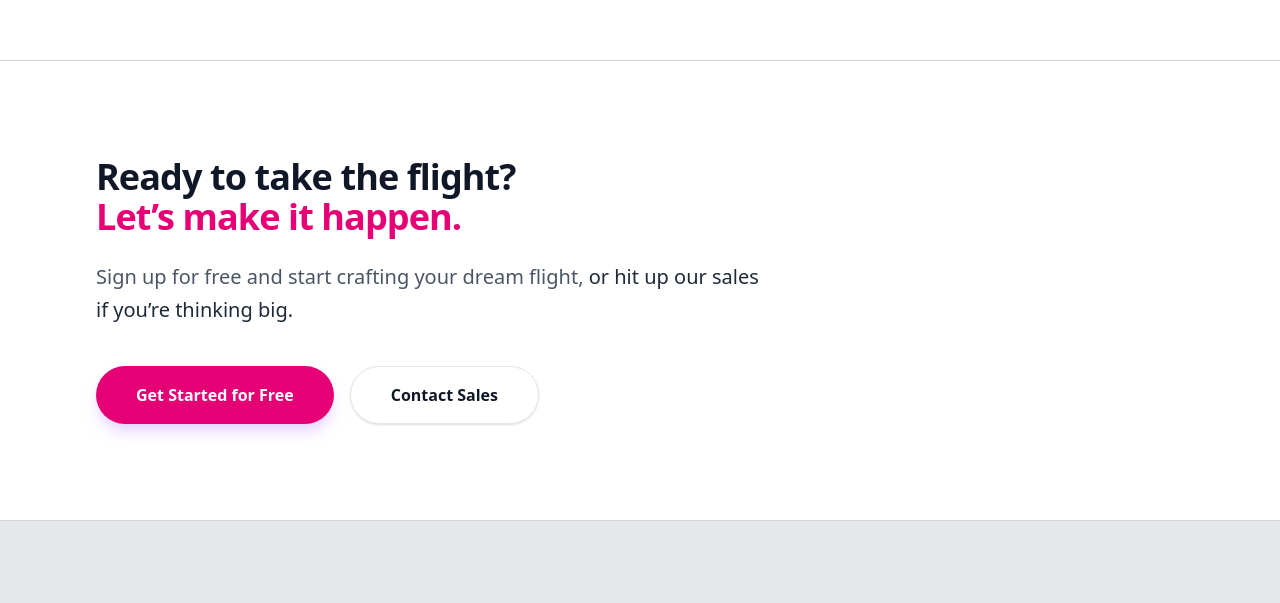
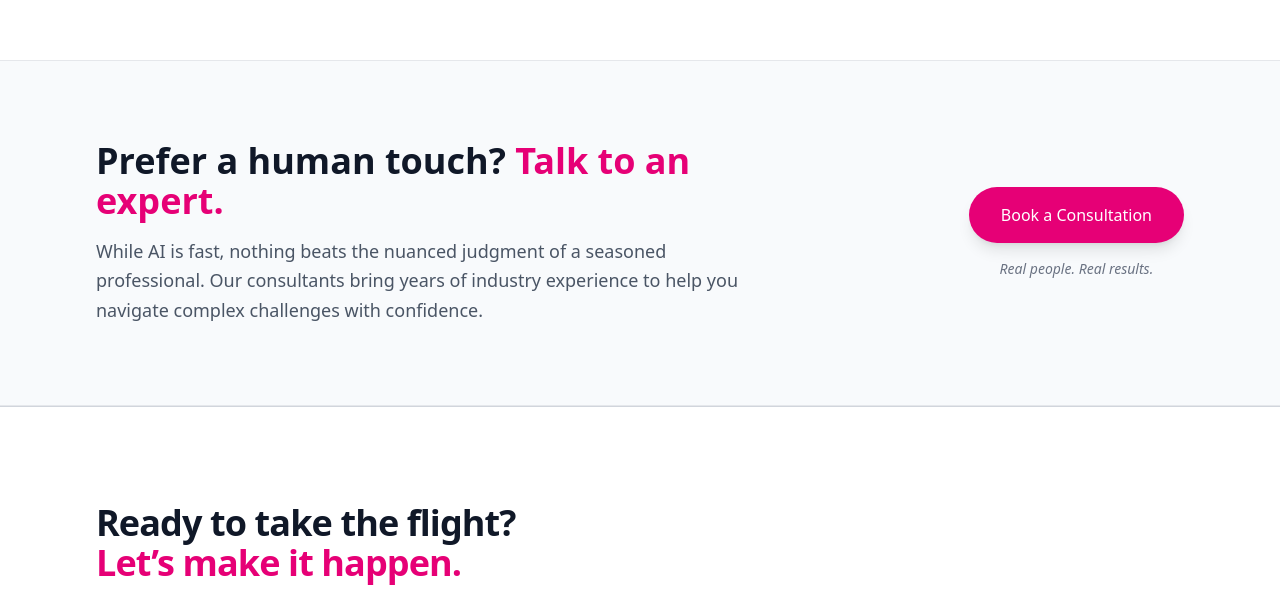
Before and after one commit to Yudeat/Liminal, a Next.js app: page / in a window 1280 px wide. Shown: the part 764-1367 px from the top of the page. Built offline with nearby package versions, Linux system fonts and the light colour scheme; what lightswind would draw is missing.

Commit message:
hired a person initialized

```diff
--- /dev/null
+++ b/app/HireaPerson.tsx
@@ -0,0 +1,31 @@
+export default function HireaPerson() {
+  return (
+    <section className="relative overflow-hidden bg-slate-50 border-y border-gray-200 px-6 py-20 md:px-12 lg:px-24">
+      <div className="max-w-7xl mx-auto flex flex-col md:flex-row items-center justify-between gap-12">
+
+        {/* Text Content */}
+        <div className="max-w-2xl text-center md:text-left">
+          <h2 className="text-3xl md:text-4xl font-bold text-gray-900 mb-4">
+            Prefer a human touch? <span className="text-pink-600">Talk to an expert.</span>
+          </h2>
+          <p className="text-lg text-gray-600 leading-relaxed">
+            While AI is fast, nothing beats the nuanced judgment of a seasoned professional.
+            Our consultants bring years of industry experience to help you navigate
+            complex challenges with confidence.
+          </p>
+        </div>
+
+        {/* Action Area */}
+        <div className="flex flex-col items-center gap-4 shrink-0">
+          <button className="bg-pink-600 text-white px-8 py-4 rounded-full font-medium hover:bg-red-500 transition-all shadow-lg active:scale-95">
+            Book a Consultation
+          </button>
+          <p className="text-sm text-gray-500 font-medium italic">
+            Real people. Real results.
+          </p>
+        </div>
+
+      </div>
+    </section>
+  );
+}
--- a/app/page.tsx
+++ b/app/page.tsx
@@ -1,4 +1,5 @@
 import Footer from "./Footer";
+import HireaPerson from "./HireaPerson";
 import Navbar from "./Navbar";
 import Newsletter from "./Newsletter";
 import CallMenu from "./callMenu";
@@ -6,7 +7,7 @@ export default function Home() {
   return (<>
   {/* main component */}
  <Navbar />
-
+<HireaPerson/>
 <CallMenu/>
 <Newsletter/>
     <Footer/>
```
